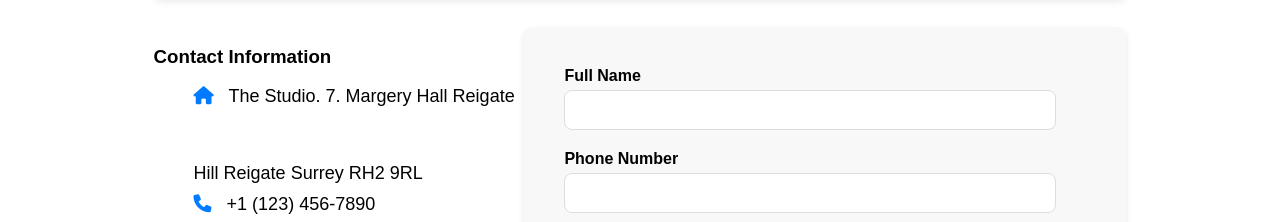
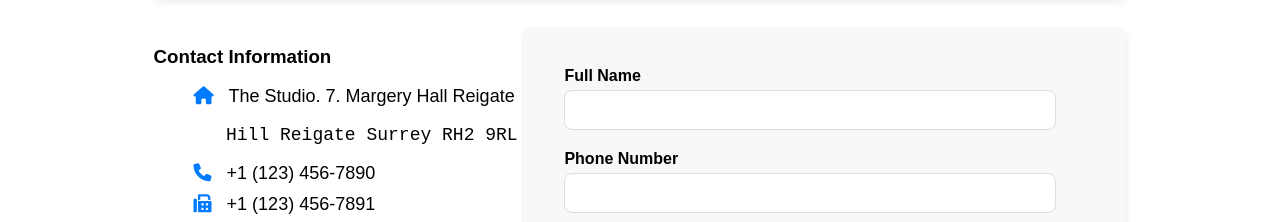
Before and after one commit to aminur019/Modern-Classic, a plain HTML site: page index.html in a window 1280 px wide. Shown: the part 3433-3655 px from the top of the page. Drawn offline with Linux system fonts and the light colour scheme.

Commit message:
index.html

```diff
--- a/index.html
+++ b/index.html
@@ -424,7 +424,7 @@
                 <div class="contact-info">
                     <h3>Contact Information</h3>
                     <ul>
-                        <li><i class="fas fa-home"></i> The Studio. 7. Margery Hall Reigate <br><pre>        </pre> Hill Reigate Surrey RH2 9RL</pre></li>
+                        <li><i class="fas fa-home"></i> The Studio. 7. Margery Hall Reigate <br><pre>   Hill Reigate Surrey RH2 9RL</pre></li>
                         <li><i class="fas fa-phone"></i> +1 (123) 456-7890</li>
                         <li><i class="fas fa-fax"></i> +1 (123) 456-7891</li>
                         <li><i class="fas fa-envelope"></i> info@example.com</li>
```
